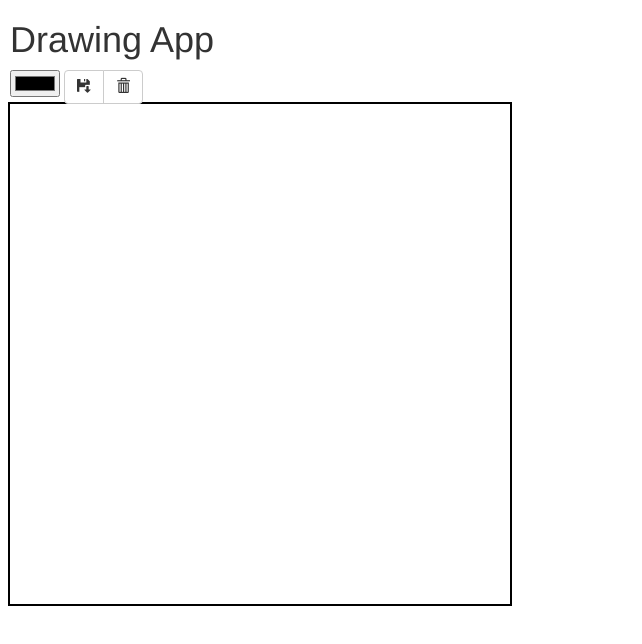
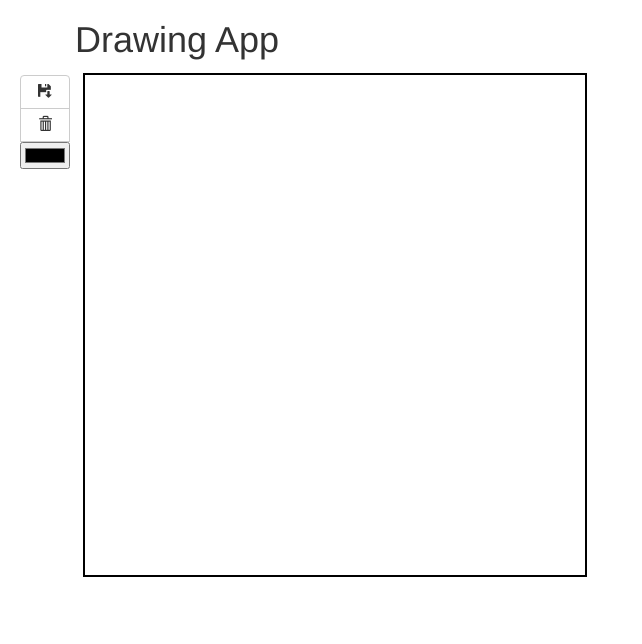
Before and after one commit to sfrankian/drawing-app, a plain HTML site: page index.html in a window 1280 px wide. Shown: the whole page, without its empty margins (0-642 px from the left). Drawn offline with nearby package versions, Linux system fonts and the light colour scheme.

Commit message:
Added left toolbar.

```diff
--- a/drawing.js
+++ b/drawing.js
@@ -5,7 +5,6 @@ var paintColor = '#000000';
 var mouse = {x: 0, y:0};
 
 // Color picker event listeners
-
 colorPicker.addEventListener("input", updateFirst, false);
 colorPicker.addEventListener("change", watchColorPicker, false);
 
--- a/index.html
+++ b/index.html
@@ -10,17 +10,21 @@
   <body>
     <div id="appContainer">
       <h1>Drawing App</h1>
+
       <section id="toolbar">
-        <input class="toolbar_item" type="color" id="#colorPicker">
-
-        <div class="btn-group" role="group" aria-label="...">
+        <div class="btn-group-vertical" role="group" aria-label="...">
           <button type="button" class="btn btn-default" onclick="saveImage()" aria-label="Save as png">
             <span class="glyphicon glyphicon-floppy-save" aria-hidden="true"></span>
           </button>
           <button type="button" class="btn btn-default" onclick="deleteCanvas()" aria-label="Save as png">
             <span class="glyphicon glyphicon-trash" aria-hidden="true"></span>
           </button>
+          <input class="toolbar_item" type="color" id="#colorPicker">
+
         </div>
+
+
+
       </section>
       <section id="canvasContainer">
         <canvas id="canvasArea" width="500" height="500"></canvas>
--- a/styles.css
+++ b/styles.css
@@ -1,11 +1,23 @@
 #canvasArea {
   outline: black 2px solid;
+  margin: 5px;
 }
 
 #appContainer {
   margin-left: 10px;
 }
 
-#toolbar .toolbar_item {
+/* #toolbar .toolbar_item {
   display: inline-block;
+} */
+
+#toolbar {
+  float: left;
+  padding-right: 10px;
+  padding-left: 10px;
+  padding-top: 5px;
 }
+
+h1 {
+  margin-left: 65px;
+}
```
